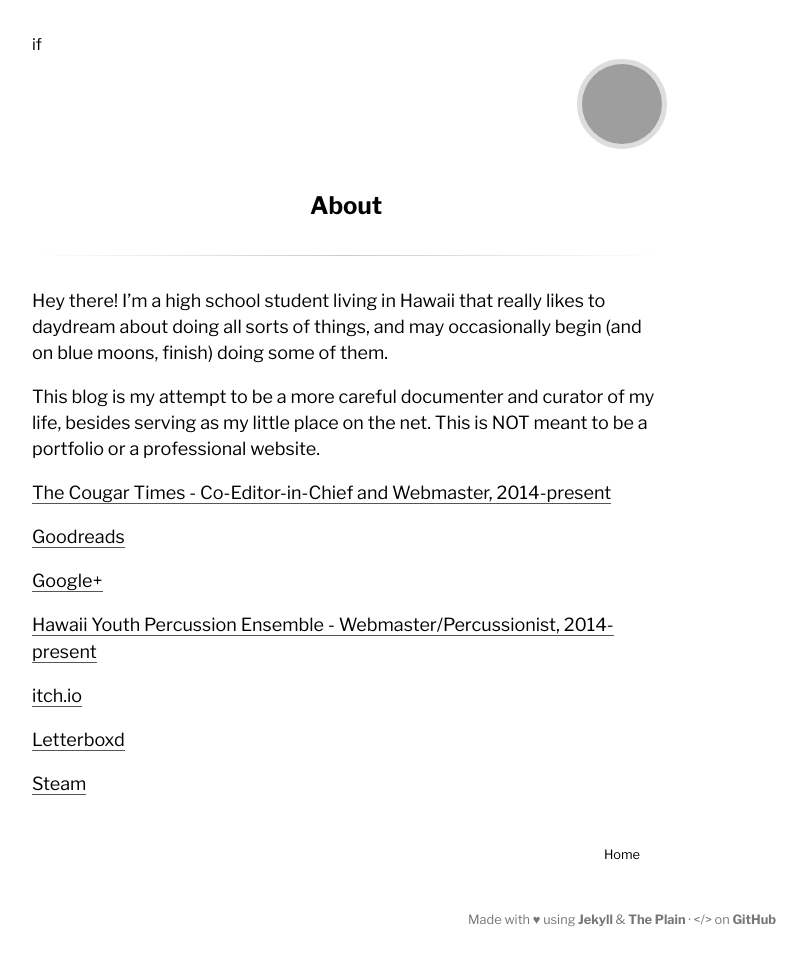
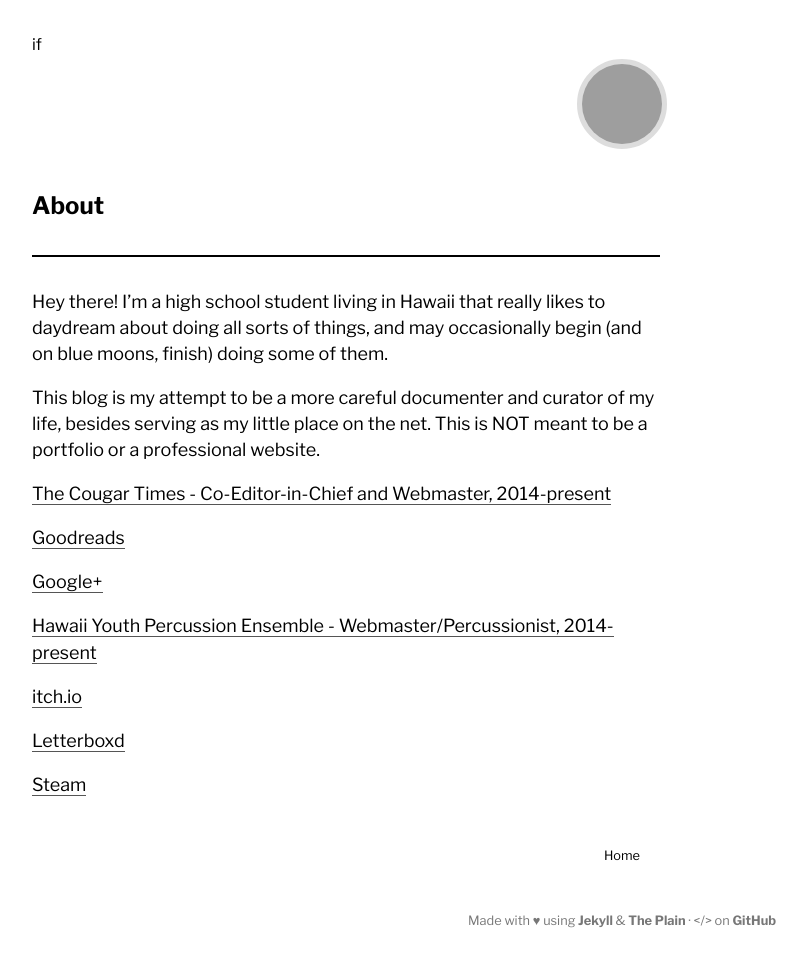
Before and after one commit to emersongoo/emersongoo.github.io, a Jekyll site: the page built from about.md, in a window 1280 px wide. Shown: the whole page, without its empty margins (18-825 px from the left). Built offline with Jekyll 4.4.1, drawn with Linux system fonts in a browser that asks for light colours; grey boxes are pictures that could not be loaded.

Commit message:
adjust title

```diff
--- a/_sass/main.scss
+++ b/_sass/main.scss
@@ -248,14 +248,10 @@ article {
   max-width: 628px;
   .title {
     line-height: 1.4em;
-    text-align: center;
   }
   .divider {
-    background: #ddd;
-    background: -webkit-gradient(linear,left top,right top,from(rgba(255,255,255,0)),color-stop(#ccc),to(rgba(255,255,255,0)));
-    background: -webkit-linear-gradient(left,rgba(255,255,255,0),#ccc,rgba(255,255,255,0));
-    background: linear-gradient(to right,rgba(255,255,255,0),#ccc,rgba(255,255,255,0));
-    height: 1px;
+    background: #000000;
+    height: 2px;
     margin: 2em 0;
   }
   .center {
```
